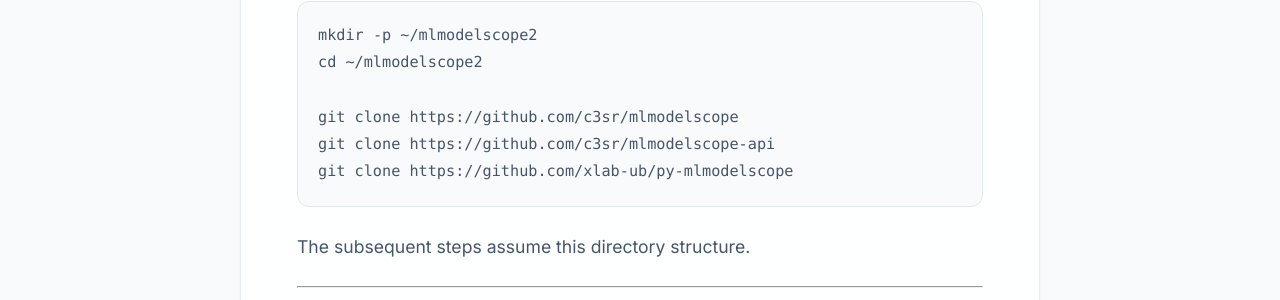
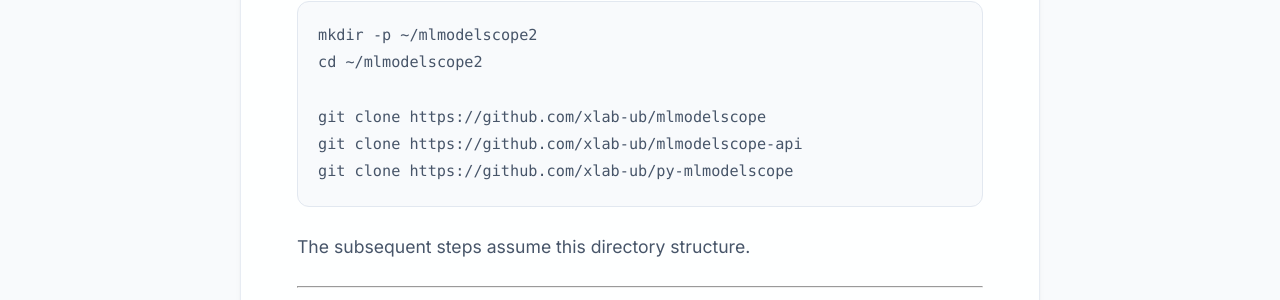
Before and after one commit to cjlee7128/cjlee7128.github.io, a Jekyll site: the page built from _posts/2026-06-18-run-mlmodelscope-locally-pytorch-agent.md, in a window 1280 px wide and 900 px high, scrolled down 1417 px. Shown: the part 207-507 px from the top of the window. Built offline with Jekyll 4.4.1, drawn with Linux system fonts in a browser that asks for light colours; part of the change alters nothing that is shown.

Commit message:
Change git clone URLs for MLModelScope
Updated repository URLs for cloning MLModelScope.

````diff
--- a/_posts/2026-06-18-run-mlmodelscope-locally-pytorch-agent.md
+++ b/_posts/2026-06-18-run-mlmodelscope-locally-pytorch-agent.md
@@ -44,8 +44,8 @@ Create a dedicated workspace directory and clone the three required repositories
 mkdir -p ~/mlmodelscope2
 cd ~/mlmodelscope2
 
-git clone https://github.com/c3sr/mlmodelscope
-git clone https://github.com/c3sr/mlmodelscope-api
+git clone https://github.com/xlab-ub/mlmodelscope
+git clone https://github.com/xlab-ub/mlmodelscope-api
 git clone https://github.com/xlab-ub/py-mlmodelscope
 ```
 
````
